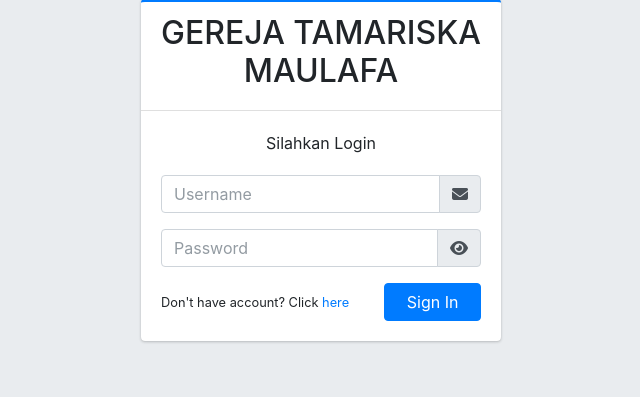
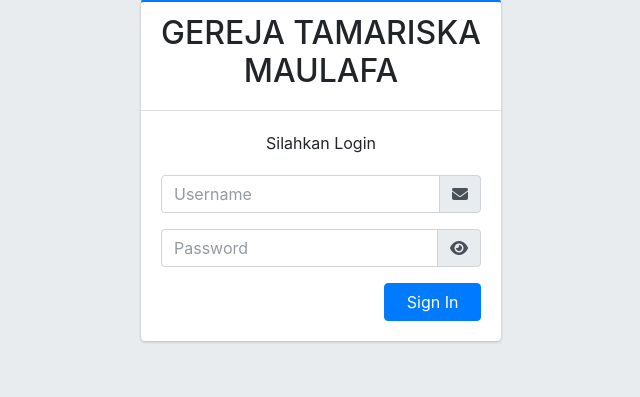
Before and after one commit to hanzelmine/Ago1, a PHP site: page /login.php in a window 1280 px wide. Shown: the part 230-627 px from the top of the page, without its empty margins (319-959 px from the left). Run offline with PHP 8.4, Linux system fonts and the light colour scheme; some libraries are stand-ins or nearby versions.

Commit message:
hide register

```diff
--- a/login.php
+++ b/login.php
@@ -59,7 +59,7 @@ if (isset($_POST['login'])) {
                     </div>
                     <div class="row">
                         <div class="col-8 d-flex align-items-center">
-                            <small>Don't have account? Click <a href="register.php">here</a></small>
+                            <!-- <small>Don't have account? Click <a href="register.php">here</a></small> -->
                         </div>
                         <!-- /.col -->
                         <div class="col-4">
```
